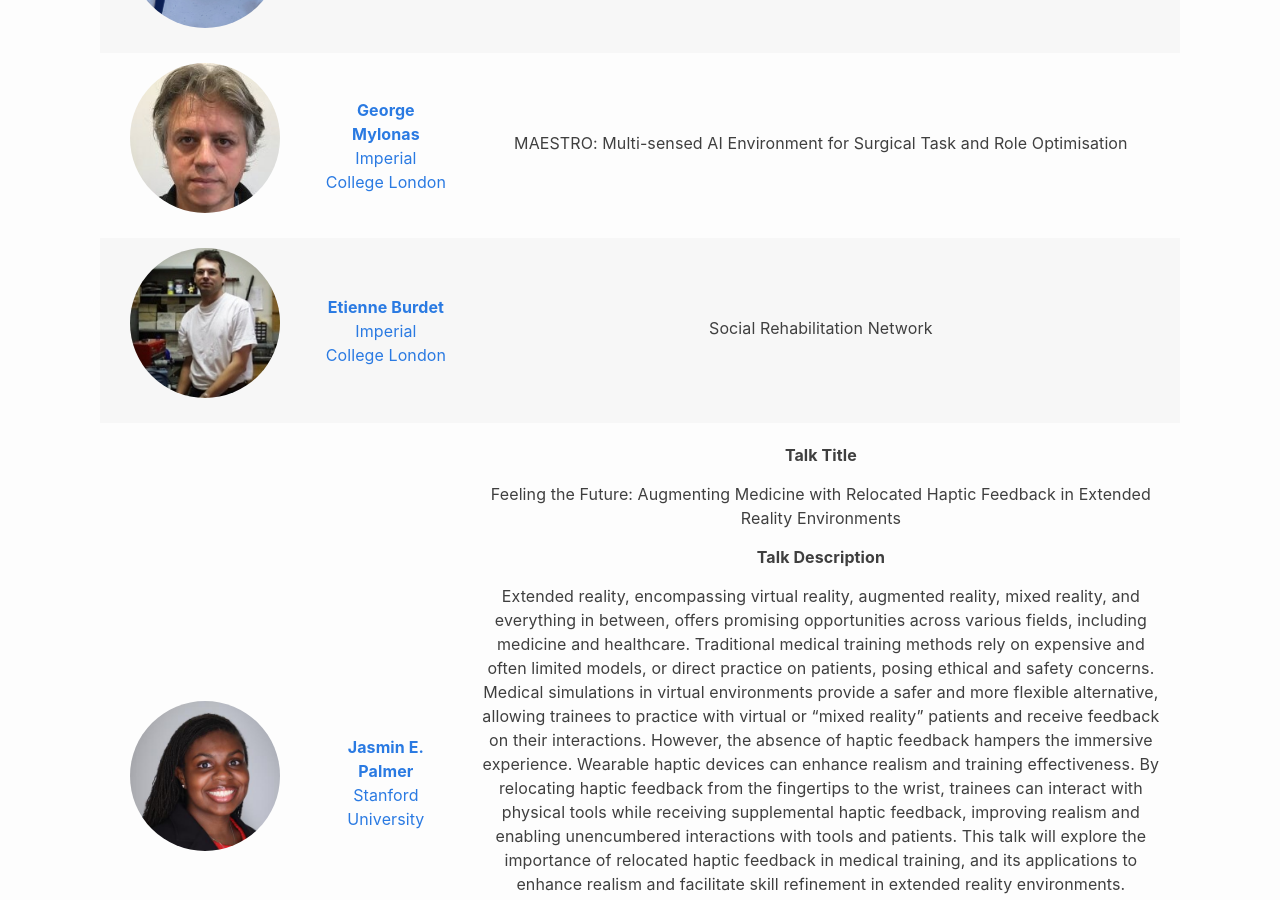
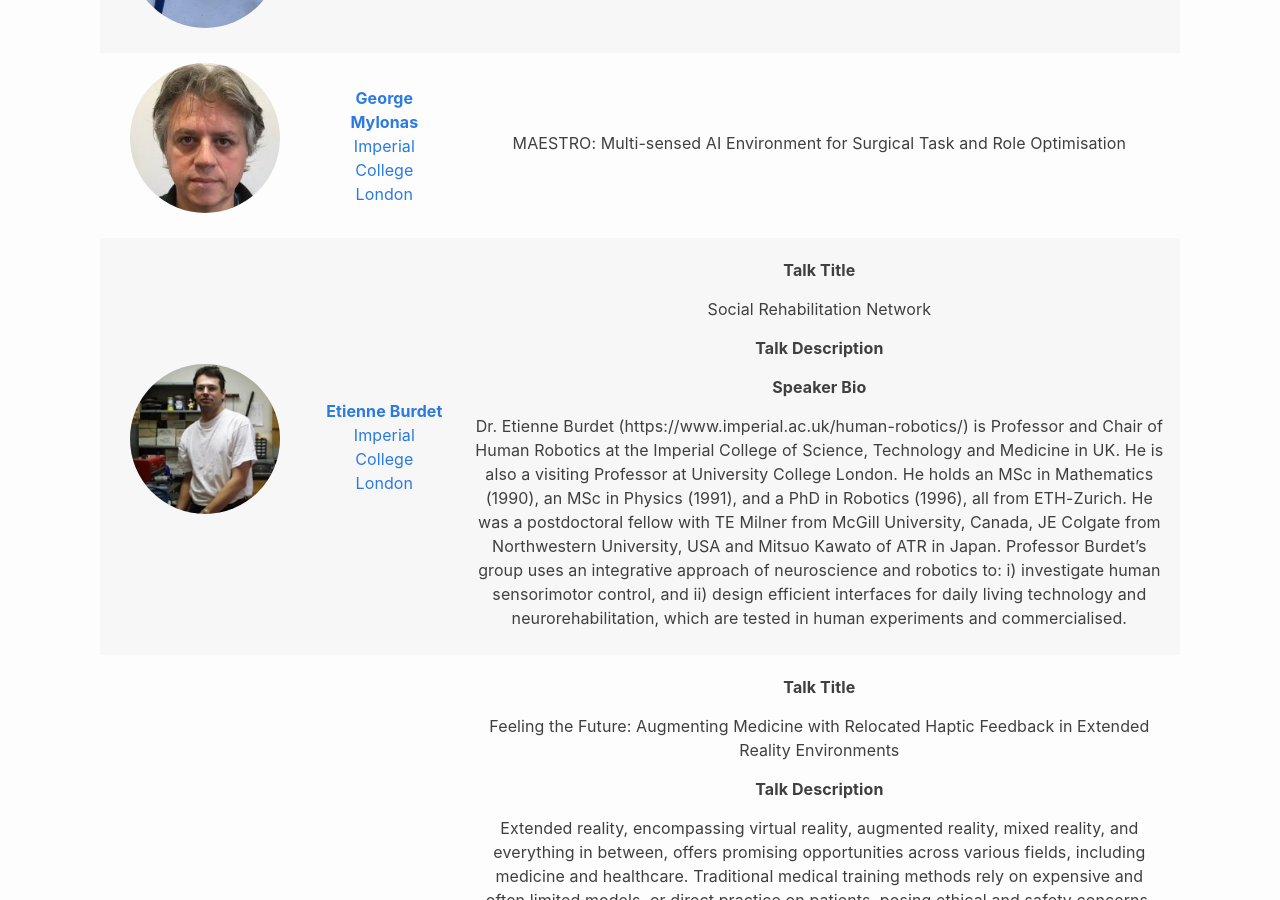
Before and after one commit to icrawearable/icrawearable.github.io, a Jekyll site: the page built from speakers.md, in a window 1280 px wide and 900 px high, scrolled down 900 px. Built offline with Jekyll 4.4.1, drawn with Linux system fonts in a browser that asks for light colours.

Commit message:
Update etienne_burdet.md

```diff
--- a/_speakers/etienne_burdet.md
+++ b/_speakers/etienne_burdet.md
@@ -23,4 +23,17 @@ img: etienne_burdet.jpg
 
 <!-- Whatever you write below will show up as the speaker's bio -->
 
+
+
+<p><b> Talk Title </b></p>
+
 Social Rehabilitation Network
+
+<p><b> Talk Description </b></p>
+
+
+
+
+<p><b> Speaker Bio </b></p>
+
+Dr. Etienne Burdet (https://www.imperial.ac.uk/human-robotics/) is Professor and Chair of Human Robotics at the Imperial College of Science, Technology and Medicine in UK. He is also a visiting Professor at University College London. He holds an MSc in Mathematics (1990), an MSc in Physics (1991), and a PhD in Robotics (1996), all from ETH-Zurich. He was a postdoctoral fellow with TE Milner from McGill University, Canada, JE Colgate from Northwestern University, USA and Mitsuo Kawato of ATR in Japan. Professor Burdet's group uses an integrative approach of neuroscience and robotics to: i) investigate human sensorimotor control, and ii) design efficient interfaces for daily living technology and neurorehabilitation, which are tested in human experiments and commercialised.
```
